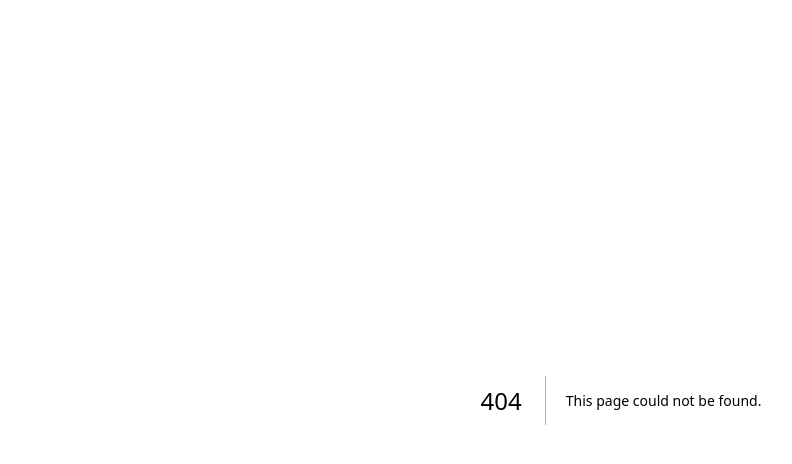
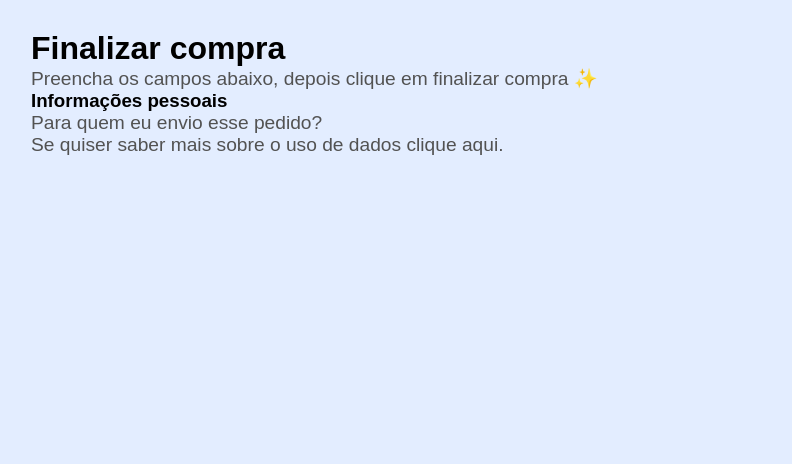
Before and after one commit to MW-Limah/HeloisaWebstore, a Next.js app: page /Finishing in a window 1280 px wide. Before the commit this address had no page. Shown: the top 464 px of the page, without its empty margins (19-811 px from the left). Built offline with nearby package versions, Linux system fonts and the light colour scheme.

Commit message:
Iniciando o componente de finalizar compra

```diff
--- /dev/null
+++ b/src/app/Finishing/Finishing.module.css
@@ -0,0 +1,12 @@
+.container {
+    height: 100vh;
+    width: 100%;
+    background-color: var(--base);
+    color: #000;
+    padding: 30px 50px;
+}
+
+.container p {
+    color: var(--p-color);
+    font-size: 1.2rem;
+}
--- /dev/null
+++ b/src/app/Finishing/page.jsx
@@ -0,0 +1,14 @@
+import styles from './Finishing.module.css';
+import { InfoPersonal } from '../components/FinishingComponents/InfoPersonal/InfoPersonal';
+
+export default function Finishing() {
+    return (
+        <div className={styles.container}>
+            <h1>Finalizar compra</h1>
+            <p>Preencha os campos abaixo, depois clique em finalizar compra ✨</p>
+            <div className={styles.content}>
+                <InfoPersonal />
+            </div>
+        </div>
+    );
+}
--- a/src/app/cart/page.tsx
+++ b/src/app/cart/page.tsx
@@ -83,7 +83,7 @@ export default function CartPage() {
                 <div className={styles.summary}>
                     <h2>Total: R$ {getTotal()}</h2>
                     <div className={styles.actions}>
-                        <Link href="/checkout">
+                        <Link href="/Finishing">
                             <button className={styles.checkoutBtn}>Ir para Checkout</button>
                         </Link>
                         <button className={styles.clearBtn} onClick={clearCart}>
--- /dev/null
+++ b/src/app/components/FinishingComponents/InfoPersonal/InfoPersonal.tsx
@@ -0,0 +1,22 @@
+'use client';
+
+import styles from './InfoPersonal.module.css';
+import Link from 'next/link';
+
+export const InfoPersonal = () => {
+    return (
+        <div className={styles.infoPersonal}>
+            <div className={styles.TopTexts}>
+                <div className={styles.RightSide}>
+                    <h3>Informações pessoais</h3>
+                </div>
+                <div className={styles.LeftSide}>
+                    <p>Para quem eu envio esse pedido?</p>
+                    <p>
+                        Se quiser saber mais sobre o uso de dados <Link href={'/termos-de-uso'}>clique aqui.</Link>
+                    </p>
+                </div>
+            </div>
+        </div>
+    );
+};
--- a/src/app/globals.css
+++ b/src/app/globals.css
@@ -1,8 +1,9 @@
 :root {
-    --background: #e3edff;
+    --base: #e3edff;
     --fst: #295676;
     --sd: #2c7ca4;
     --text-color: #ecebeb;
+    --p-color: #525252;
 }
 
 @media (prefers-color-scheme: dark) {
```
Also changed, not shown: src/app/components/Checkout/CheckoutForm/CheckoutForm.module.css (+0 -38 lines), src/app/components/Checkout/CheckoutForm/CheckoutForm.tsx (+6 -49 lines), src/app/components/FinishingComponents/Address/Addres.tsx (added), src/app/components/FinishingComponents/InfoPersonal/InfoPersonal.module.css (added), src/app/components/FinishingComponents/PayMethods/PayMethods.tsx (added), src/app/components/FinishingComponents/ResumeCart/ResumeCart.tsx (added).
